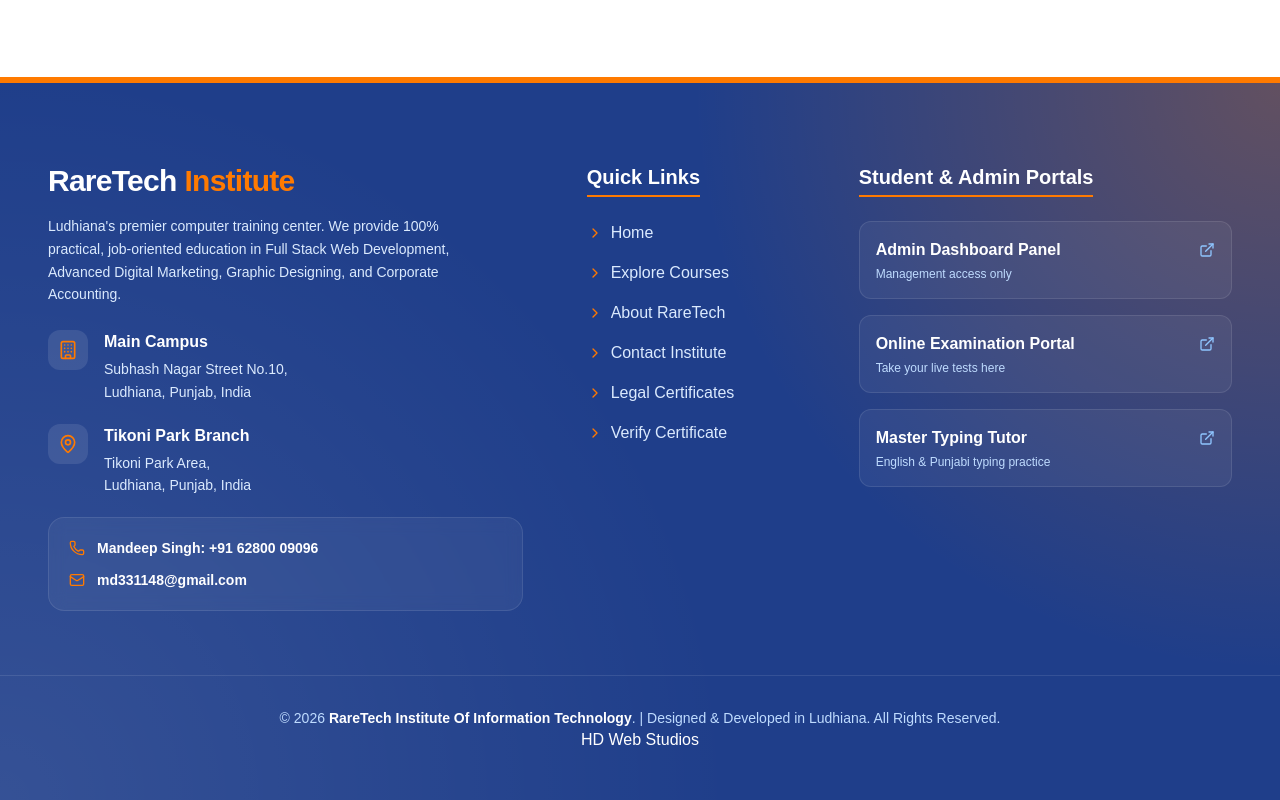
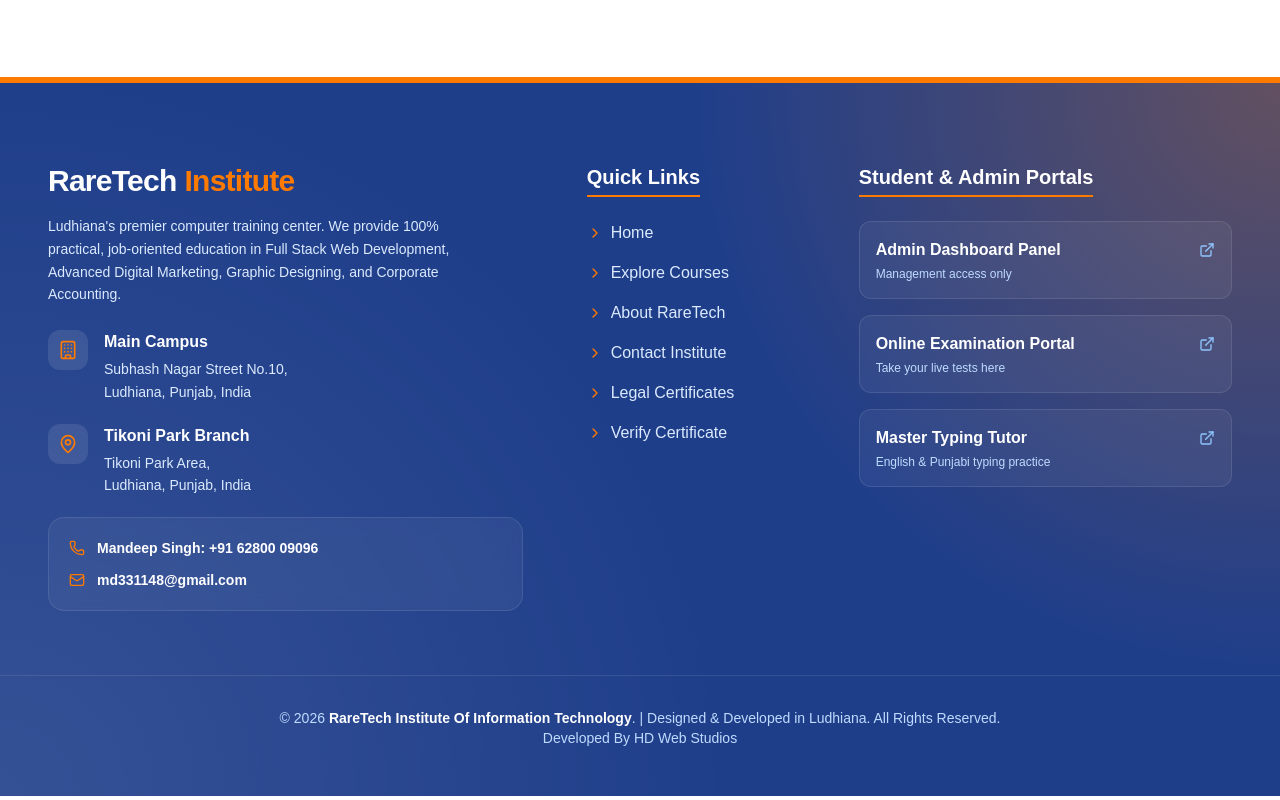
Before and after one commit to Harsh1jatt/raretech-institute, a Next.js app: page /contact in a window 1280 px wide. Shown: the part 1978-2778 px from the top of the page. Built offline with nearby package versions, Linux system fonts and the light colour scheme.

Commit message:
Update footer to include developer credit

```diff
--- a/src/components/WebFooter.js
+++ b/src/components/WebFooter.js
@@ -173,12 +173,12 @@ export default function WebFooter() {
             <span className="hidden sm:inline"> | </span><br className="sm:hidden" />
             Designed & Developed in Ludhiana. All Rights Reserved.
           </p>
-          <a
+          <p className="text-sm text-blue-200 font-medium px-4" >Developed By <a
           href="https://www.hdwebstudios.in/"
           target="_blank"
           rel="noopener noreferrer">
             HD Web Studios
-            </a>
+            </a></p>
         </div>
       </footer>
 
```
